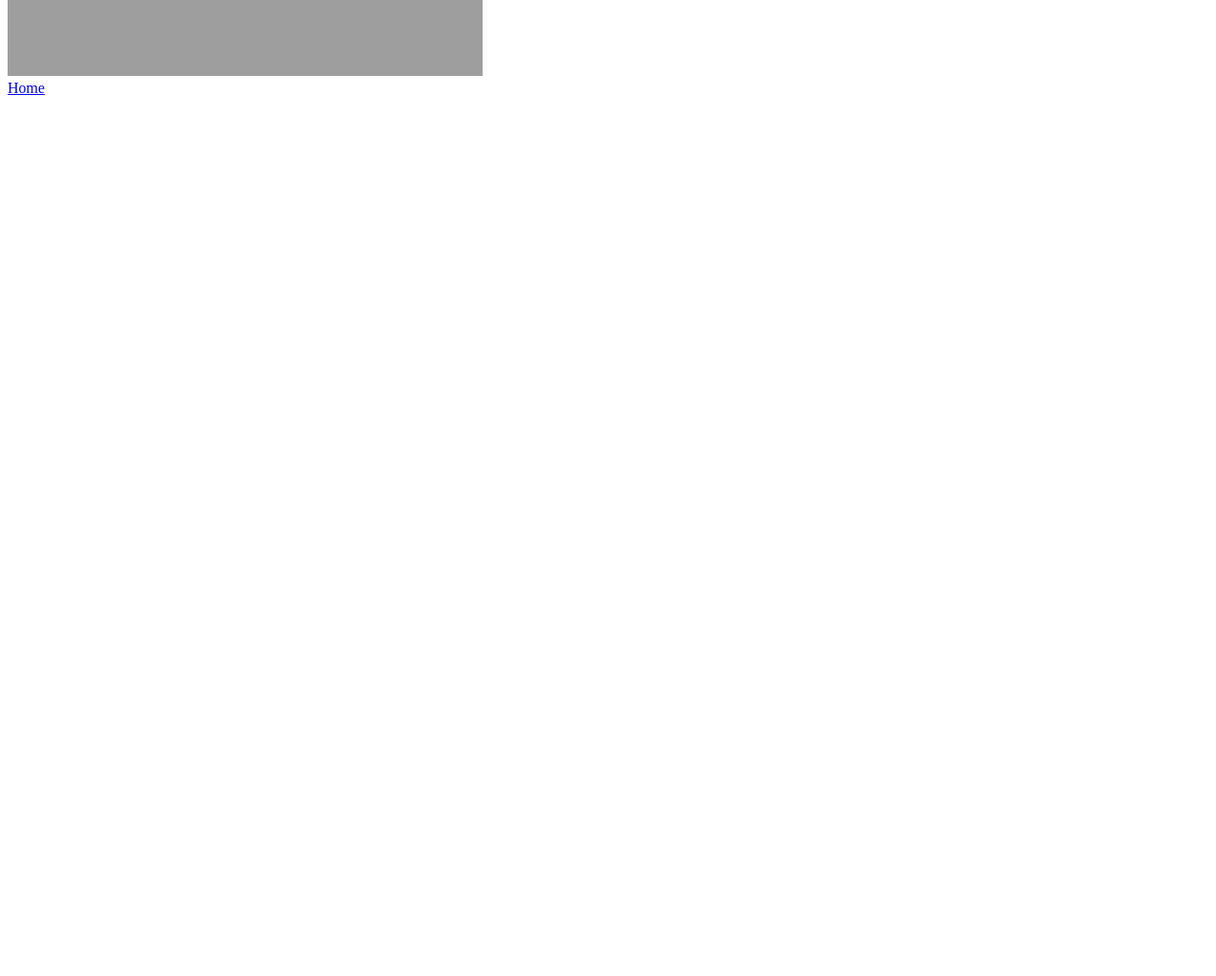
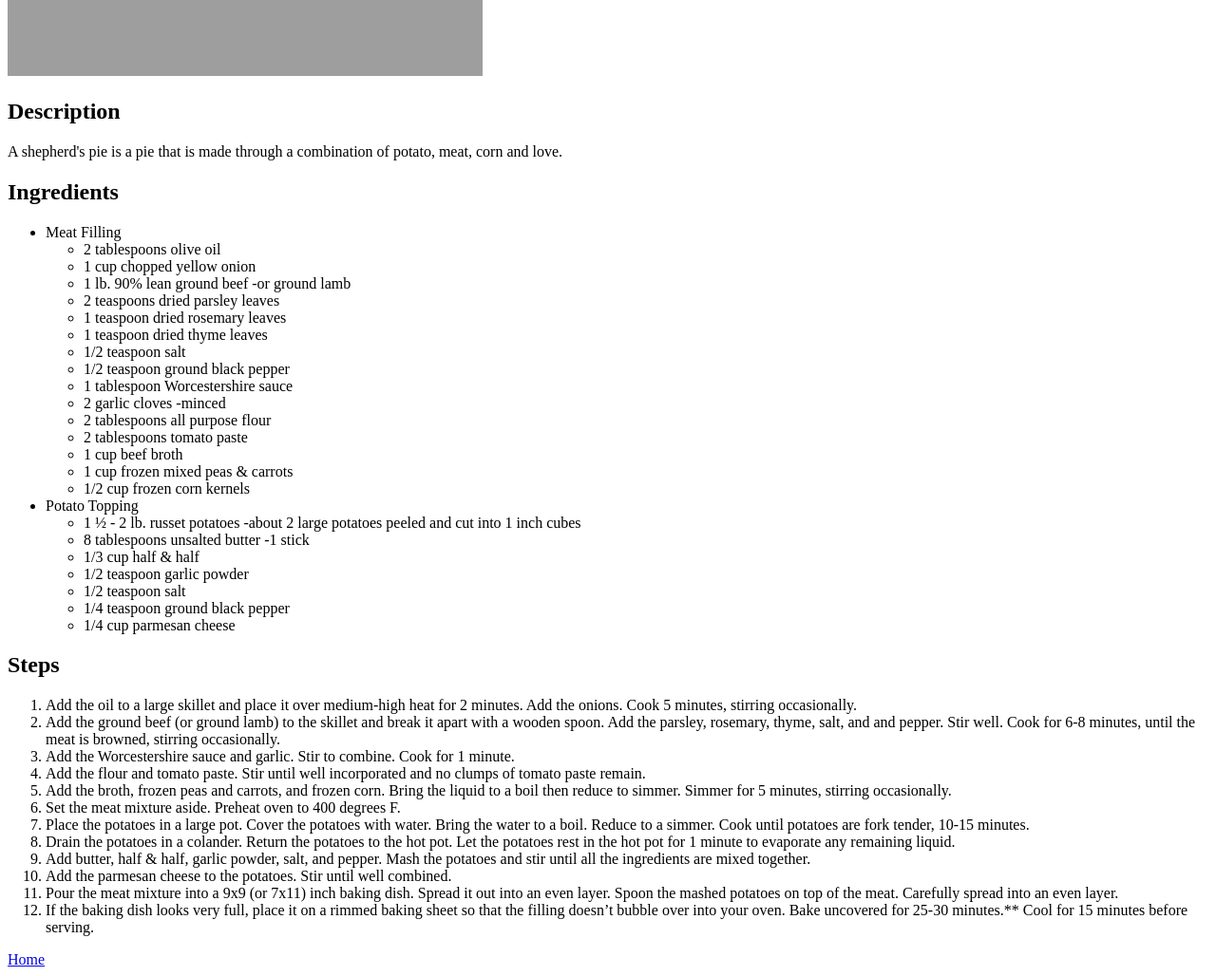
Before and after one commit to SchixoCoDR/odin-recipes, a plain HTML site: page recipes/shepherd-pie.html in a window 1280 px wide. Shown: the part 500-1528 px from the top of the page at 95% size. Before the commit the page ends 800 px from the top, so only its background shows below. Drawn offline with Linux system fonts and the light colour scheme; grey boxes are pictures that could not be loaded.

Commit message:
Populate Shepherd's Pie recipes
Fill in recipe with ingredients and steps, through usage of lists

```diff
--- a/recipes/shepherd-pie.html
+++ b/recipes/shepherd-pie.html
@@ -9,6 +9,56 @@
     <h1>Shepherd's Pie</h1>
     <img src="https://www.allrecipes.com/thmb/bzbT742gNUbecoWTurWo1g21NMQ=/0x512/filters:no_upscale():max_bytes(150000):strip_icc()/24202-shepherds-pie-vi-ddmfs-beauty-3x4-cbde136b0d9b49a2a7d943452caf324a.jpg" alt="Shepherd's Pie Picture" width="500" height="500">
     <br>
+    <h2>Description</h2>
+    <p> A shepherd's pie is a pie that is made through a combination of potato, meat, corn and love.</p>
+    <h2>Ingredients</h2>
+    <ul>
+        <li>Meat Filling</li>
+            <ul>
+                <li>2 tablespoons olive oil</li>
+                <li>1 cup chopped yellow onion</li>
+                <li>1 lb. 90% lean ground beef -or ground lamb</li>
+                <li>2 teaspoons dried parsley leaves</li>
+                <li>1 teaspoon dried rosemary leaves</li>
+                <li>1 teaspoon dried thyme leaves</li>
+                <li>1/2 teaspoon salt</li>
+                <li>1/2 teaspoon ground black pepper</li>
+                <li>1 tablespoon Worcestershire sauce</li>
+                <li>2 garlic cloves -minced</li>
+                <li>2 tablespoons all purpose flour</li>
+                <li>2 tablespoons tomato paste</li>
+                <li>1 cup beef broth</li>
+                <li>1 cup frozen mixed peas & carrots</li>
+                <li>1/2 cup frozen corn kernels</li>
+            </ul>
+        <li>Potato Topping</li>
+            <ul>
+                <li>1 ½ - 2 lb. russet potatoes -about 2 large potatoes peeled and cut into 1 inch cubes</li>
+                <li>8 tablespoons unsalted butter -1 stick</li>
+                <li>1/3 cup half & half</li>
+                <li>1/2 teaspoon garlic powder</li>
+                <li>1/2 teaspoon salt</li>
+                <li>1/4 teaspoon ground black pepper</li>
+                <li>1/4 cup parmesan cheese</li>
+
+            </ul>
+    </ul>
+    <h2>Steps</h2>
+    <ol>
+        <li>Add the oil to a large skillet and place it over medium-high heat for 2 minutes. Add the onions. Cook 5 minutes, stirring occasionally.</li>
+        <li>Add the ground beef (or ground lamb) to the skillet and break it apart with a wooden spoon. Add the parsley, rosemary, thyme, salt, and and pepper. Stir well. Cook for 6-8 minutes, until the meat is browned, stirring occasionally.</li>
+        <li>Add the Worcestershire sauce and garlic. Stir to combine. Cook for 1 minute.</li>
+        <li>Add the flour and tomato paste. Stir until well incorporated and no clumps of tomato paste remain.</li>
+        <li>Add the broth, frozen peas and carrots, and frozen corn. Bring the liquid to a boil then reduce to simmer. Simmer for 5 minutes, stirring occasionally.</li>
+        <li>Set the meat mixture aside. Preheat oven to 400 degrees F.</li>
+        <li>Place the potatoes in a large pot. Cover the potatoes with water. Bring the water to a boil. Reduce to a simmer. Cook until potatoes are fork tender, 10-15 minutes.</li>
+        <li>Drain the potatoes in a colander. Return the potatoes to the hot pot. Let the potatoes rest in the hot pot for 1 minute to evaporate any remaining liquid.</li>
+        <li>Add butter, half & half, garlic powder, salt, and pepper. Mash the potatoes and stir until all the ingredients are mixed together.</li>
+        <li>Add the parmesan cheese to the potatoes. Stir until well combined.</li>
+        <li>Pour the meat mixture into a 9x9 (or 7x11) inch baking dish. Spread it out into an even layer. Spoon the mashed potatoes on top of the meat. Carefully spread into an even layer.</li>
+        <li>If the baking dish looks very full, place it on a rimmed baking sheet so that the filling doesn’t bubble over into your oven. Bake uncovered for 25-30 minutes.** Cool for 15 minutes before serving.</li>
+
+    </ol>
     <a href="../index.html">Home</a>
 </body>
 </html>
```
